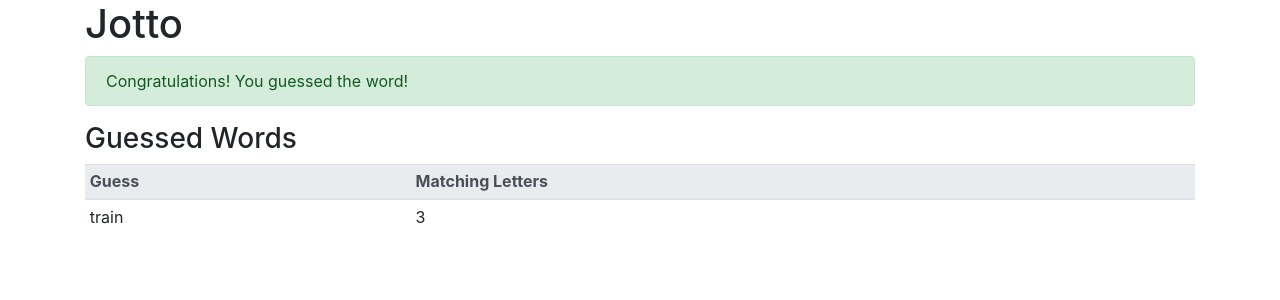
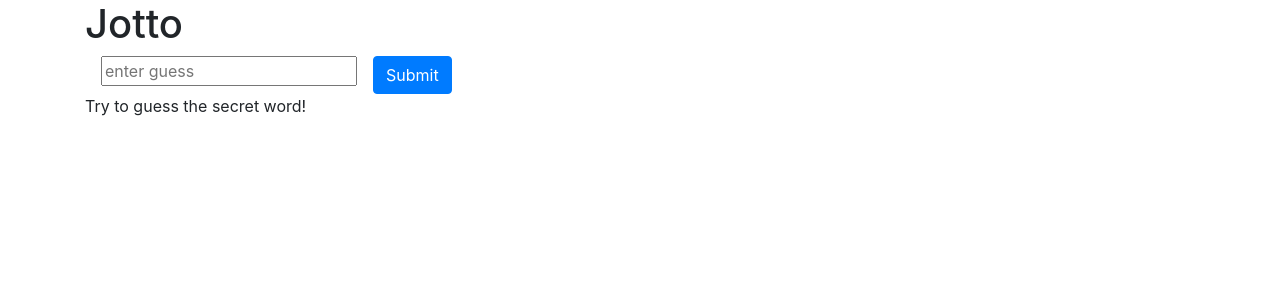
Before and after one commit to ZigaHajsen/jotto-redux, a React (Create React App) app: page / in a window 1280 px wide. Shown: the top 300 px of the page. Built offline with nearby package versions, Linux system fonts and the light colour scheme.

Commit message:
App Redux Props tests & code

```diff
--- a/src/App.js
+++ b/src/App.js
@@ -1,20 +1,27 @@
 import React, { Component } from 'react';
+import { connect } from 'react-redux';
 
 import Congrats from './components/Congrats';
 import GuessedWords from './components/GuessedWords';
+import Input from './components/Input';
+import { getSecretWord } from './actions';
 
 class App extends Component {
   render() {
     return (
       <div className='container'>
         <h1>Jotto</h1>
-        <Congrats success={true} />
-        <GuessedWords
-          guessedWords={[{ guessedWord: 'train', letterMatchCount: 3 }]}
-        />
+        <Congrats success={this.props.success} />
+        <Input />
+        <GuessedWords guessedWords={this.props.guessedWords} />
       </div>
     );
   }
 }
 
-export default App;
+const mapStateToProps = (state) => {
+  const { success, guessedWords, secretWord } = state;
+  return { success, guessedWords, secretWord };
+};
+
+export default connect(mapStateToProps, { getSecretWord })(App);
```
Also changed, not shown: 2 other files (tests, documents, lock files or other folders).
